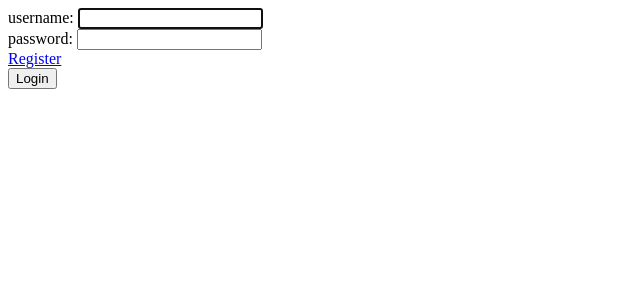
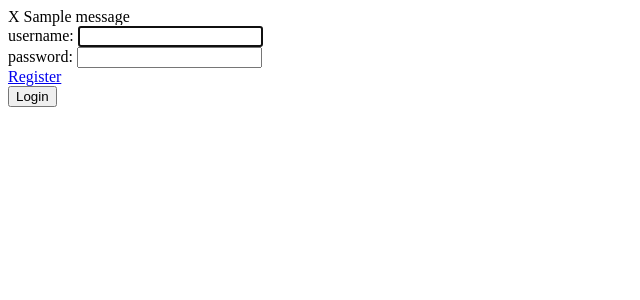
Before and after one commit to brcds/authentication-Django, a Django app: page /login_user in a window 1280 px wide. Shown: the top 300 px of the page, without its empty margins (0-640 px from the left). Run offline with Django 3.2, Linux system fonts and the light colour scheme; tables that the repository leaves empty hold one stand-in row (values such as "Sample post"); one stand-in notice (Sample message) is shown.

Commit message:
Display error messages. If user and password are not authenticated.

```diff
--- a/users/templates/login.html
+++ b/users/templates/login.html
@@ -7,7 +7,9 @@
 <body>
     <form method="post">
         {% csrf_token %}
-
+          {% for message in messages %}
+                <div><a>X </a> {{ message }}</div>
+            {% endfor %}
         <div class="form-group">
             {{form_login.username.errors}}
             <label>username: </label>
--- a/users/views.py
+++ b/users/views.py
@@ -3,6 +3,7 @@ from django.contrib.auth.forms import UserCreationForm, AuthenticationForm, Pass
 from django.contrib.auth.decorators import login_required
 from django.contrib.auth import authenticate, login, logout, update_session_auth_hash
 from .forms import RegistrationForm
+from django.contrib import messages
 
 def register_user(request):
     if request.method == 'POST':
@@ -23,6 +24,7 @@ def login_user(request):
             login(request, user)
             return redirect('index')
         else:
+            messages.error(request,'username or password not correct')
             form_login = AuthenticationForm()
     else:
         form_login = AuthenticationForm()
```
